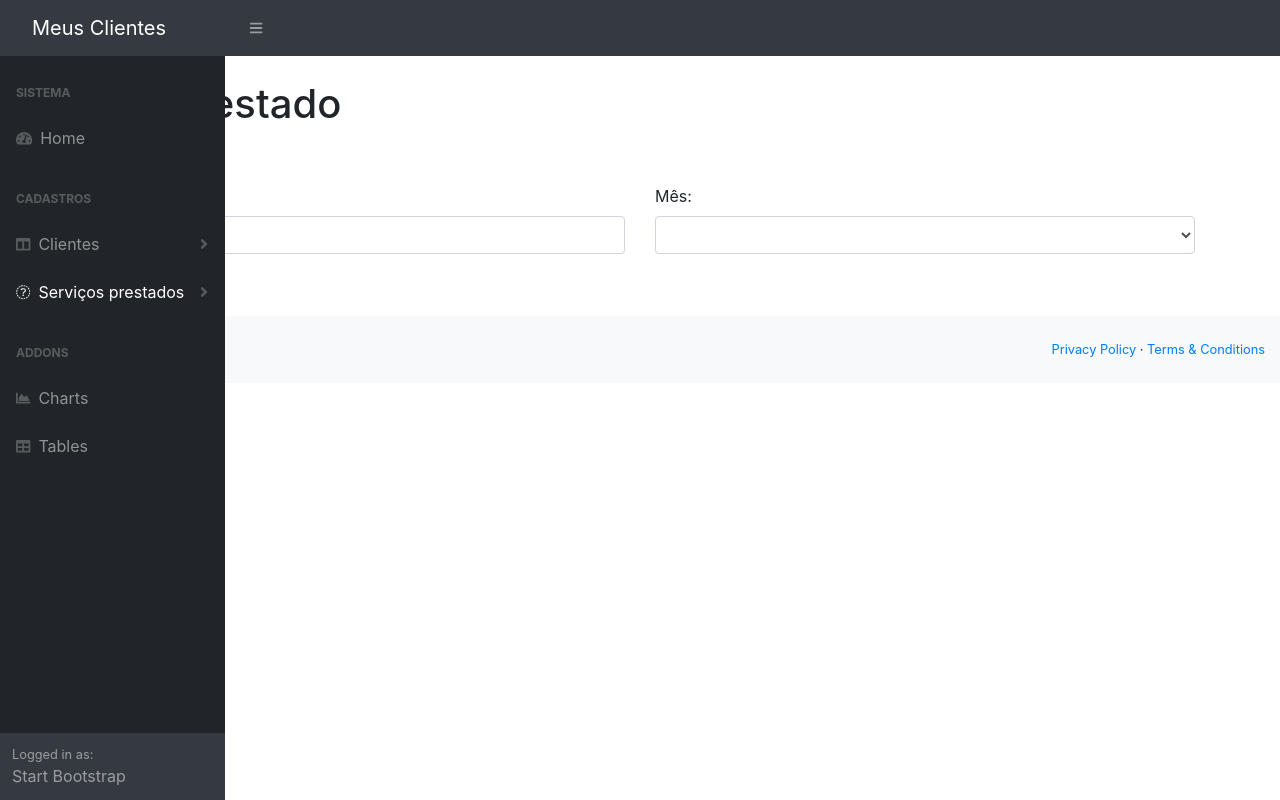
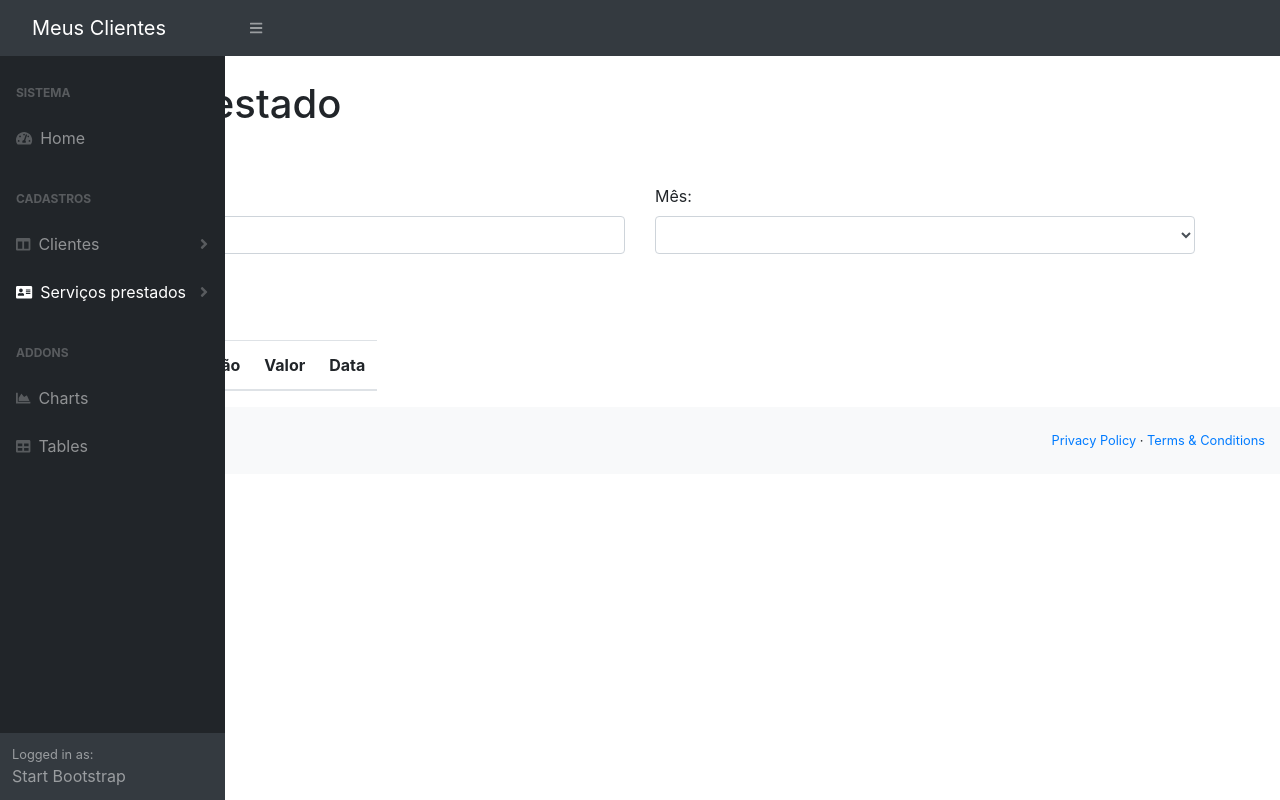
Before and after one commit to fred1895/angular-clientes-app, an Angular app: page /servico-prestado-lista in a window 1280 px wide. Built offline with nearby package versions, Linux system fonts and the light colour scheme.

Commit message:
Listando servicos na tela pelo servico de busca de clientes via API

```diff
--- a/src/app/servico-prestado.service.ts
+++ b/src/app/servico-prestado.service.ts
@@ -23,7 +23,9 @@ export class ServicoPrestadoService {
   }
 
   buscar(nome: string, mes: number): Observable<ServicoPrestadoBusca[]> {
-    const httpParams = new HttpParams().set("nome", nome).set("mes", mes.toString());
+    const httpParams = new HttpParams()
+    .set("nome", nome)
+    .set("mes", mes ? mes.toString() : '');
 
     const url = this.apiUrl + "?" + httpParams.toString();
     console.log(url);
--- a/src/app/servico-prestado/servico-prestado-lista/servico-prestado-lista.component.html
+++ b/src/app/servico-prestado/servico-prestado-lista/servico-prestado-lista.component.html
@@ -30,4 +30,32 @@
             </div>
         </div>
     </form>
+
+    <br>
+
+    <div class="row">
+        <div class="com-md-12">
+            <div class="alert alert-warning" role="alert" *ngIf="message">
+                {{ message }}
+            </div>
+            <table class="table">
+                <thead>
+                    <tr>
+                        <th>Cliente</th>
+                        <th>Descrição</th>
+                        <th>Valor</th>
+                        <th>Data</th>
+                    </tr>
+                </thead>
+                <tbody>
+                    <tr *ngFor="let servico of servicoBusca">
+                        <td>{{ servico.cliente.nome }}</td>
+                        <td>{{ servico.descricao }}</td>
+                        <td>{{ servico.valor }}</td>
+                        <td>{{ servico.data }}</td>
+                    </tr>
+                </tbody>
+            </table>
+        </div>
+    </div>
 </div>
--- a/src/app/servico-prestado/servico-prestado-lista/servico-prestado-lista.component.ts
+++ b/src/app/servico-prestado/servico-prestado-lista/servico-prestado-lista.component.ts
@@ -13,6 +13,7 @@ export class ServicoPrestadoListaComponent implements OnInit {
   mes: number;
   meses: number[];
   servicoBusca: ServicoPrestadoBusca[];
+  message: string;
 
   constructor(
     private service: ServicoPrestadoService,
@@ -29,6 +30,11 @@ export class ServicoPrestadoListaComponent implements OnInit {
     .buscar(this.nome, this.mes)
     .subscribe(response => {
       this.servicoBusca = response;
+      if (this.servicoBusca.length <= 0) {
+        this.message = "Nenhum registro encontrado";
+      } else {
+        this.message = null;
+      }
     })
     console.log(this.servicoBusca);
   }
--- a/src/app/template/sidebar/sidebar.component.html
+++ b/src/app/template/sidebar/sidebar.component.html
@@ -17,7 +17,7 @@
                     <nav class="sb-sidenav-menu-nested nav"><a class="nav-link" href="layout-static.html">Static Navigation</a><a class="nav-link" href="layout-sidenav-light.html">Light Sidenav</a></nav>
                 </div>
                 <a class="nav-link collapsed" routerLink="/servico-prestado-lista" data-toggle="collapse" data-target="#collapsePages" aria-expanded="false" aria-controls="collapsePages"
-                    ><div class="sb-nav-link-icon"><i class="fas fa-money"></i></div>
+                    ><div class="sb-nav-link-icon"><i class="fas fa-address-card"></i></div>
                     Serviços prestados
                     <div class="sb-sidenav-collapse-arrow"><i class="fas fa-angle-down"></i></div
                 ></a>
```
